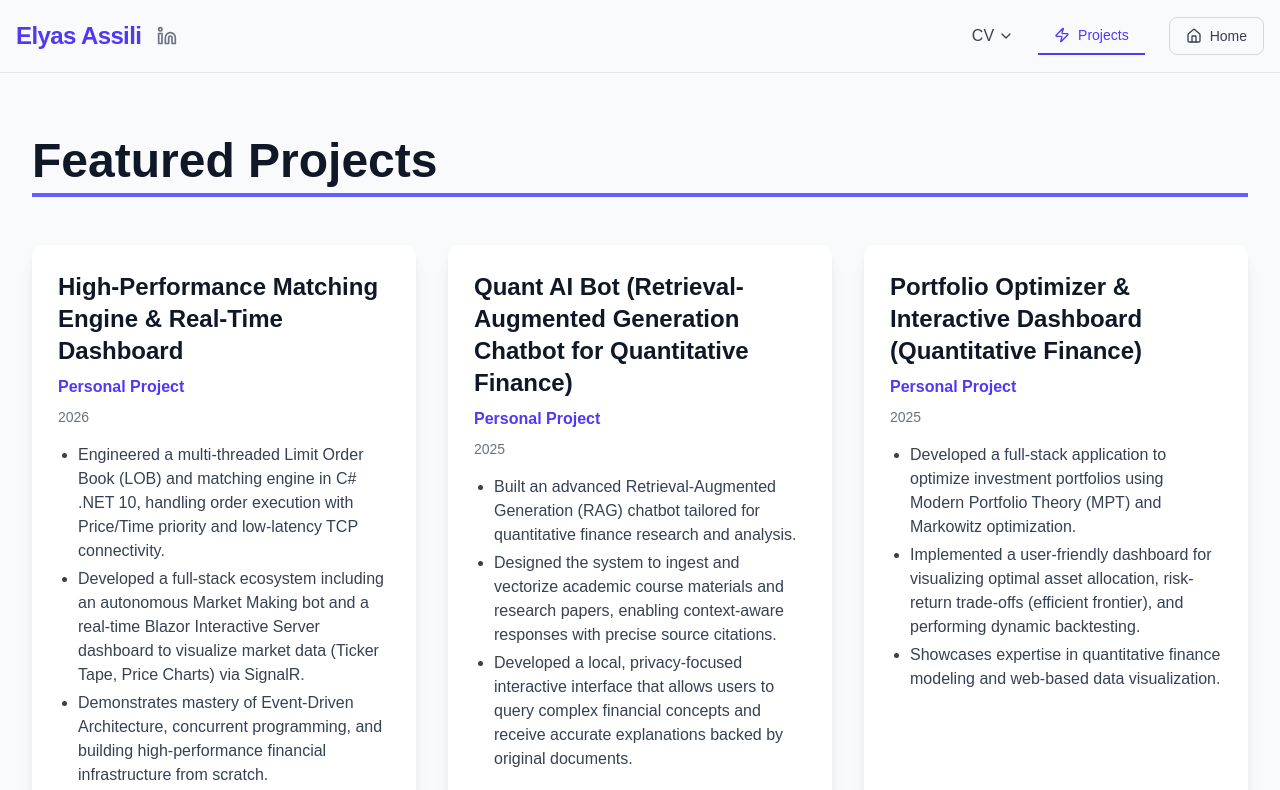
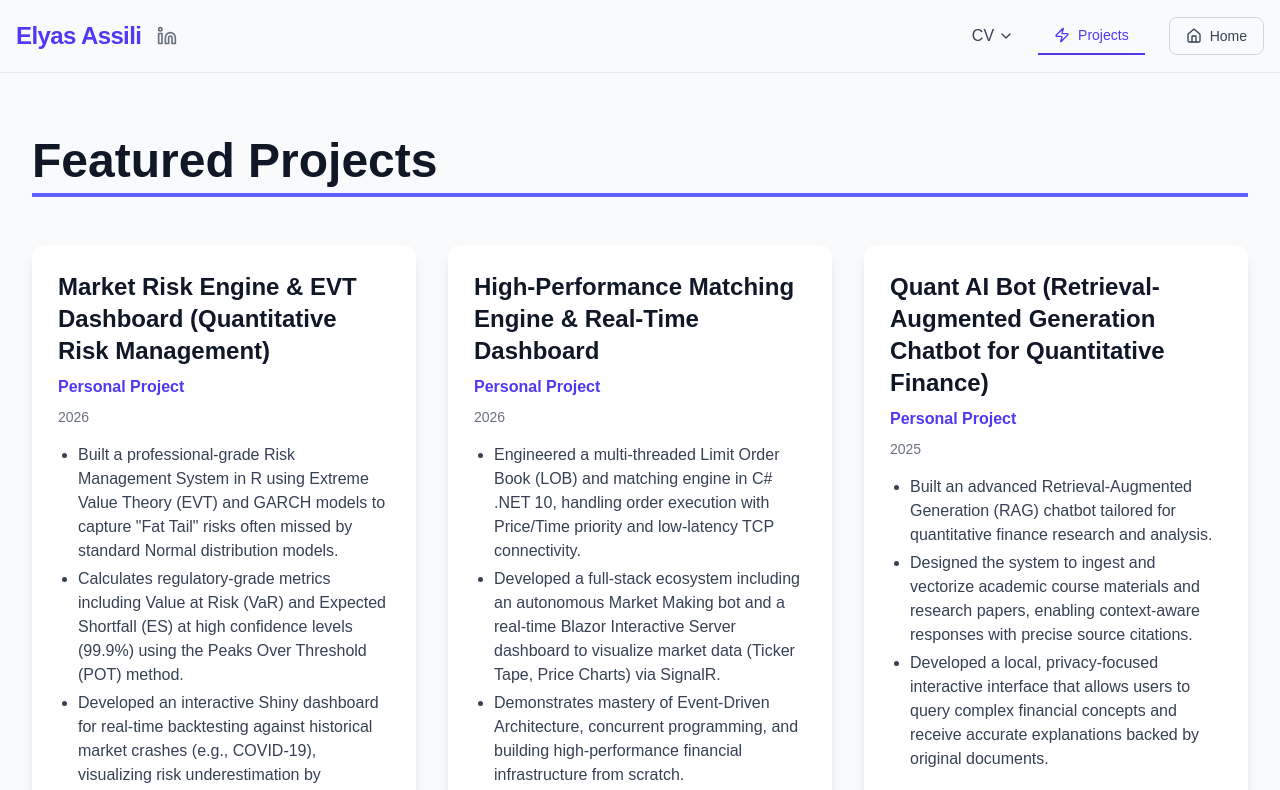
Before and after one commit to elyas-elyas/my-website, a Next.js app: page /projects in a window 1280 px wide. Shown: the top 790 px of the page. Built offline with nearby package versions, Linux system fonts and the light colour scheme.

Commit message:
newproject

```diff
--- a/src/data/projects.ts
+++ b/src/data/projects.ts
@@ -1,6 +1,19 @@
 // src/data/projects.ts
 
 export const projectsData = [
+  {
+    id: 'market-risk-engine-evt',
+    title: 'Market Risk Engine & EVT Dashboard (Quantitative Risk Management)',
+    company: 'Personal Project',
+    duration: '2026',
+    link: 'https://github.com/elyas-elyas/Market-Risk-Engine-Extreme-Value-Theory-EVT-Dashboard/tree/main',
+    description: [
+      'Built a professional-grade Risk Management System in R using Extreme Value Theory (EVT) and GARCH models to capture "Fat Tail" risks often missed by standard Normal distribution models.',
+      'Calculates regulatory-grade metrics including Value at Risk (VaR) and Expected Shortfall (ES) at high confidence levels (99.9%) using the Peaks Over Threshold (POT) method.',
+      'Developed an interactive Shiny dashboard for real-time backtesting against historical market crashes (e.g., COVID-19), visualizing risk underestimation by traditional Gaussian models.',
+    ],
+    tools: ['R', 'Shiny', 'Quantitative Finance', 'Extreme Value Theory', 'GARCH', 'Risk Management'],
+  },
   {
     id: 'high-performance-matching-engine',
     title: 'High-Performance Matching Engine & Real-Time Dashboard',
```
